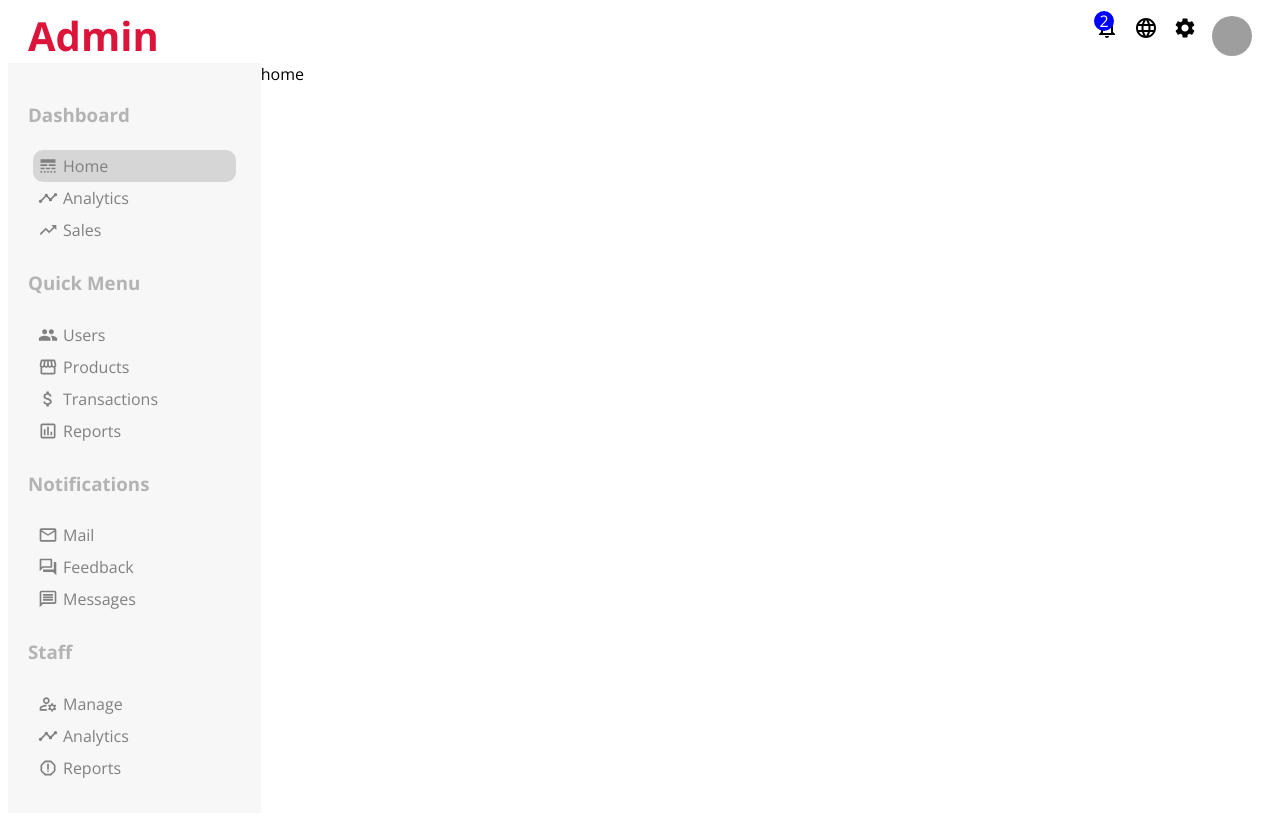
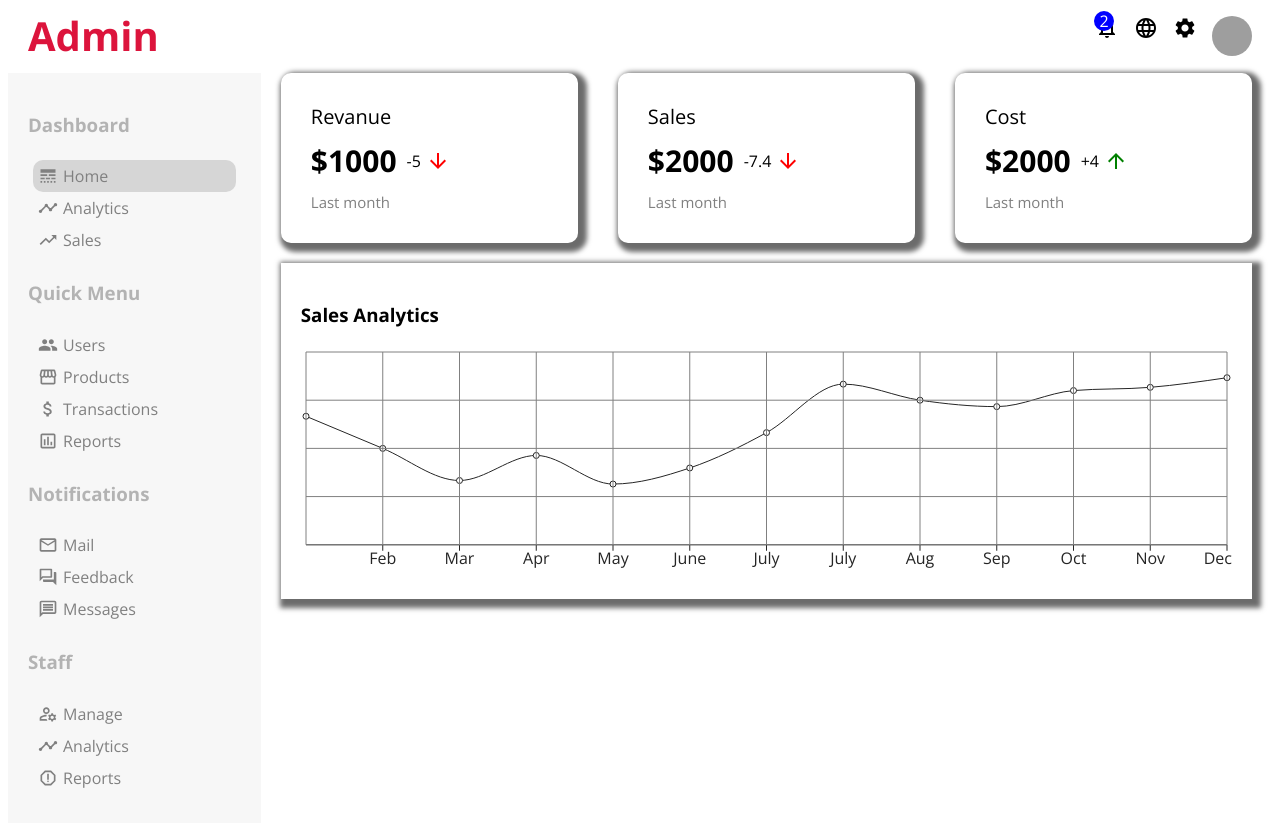
Before and after one commit to Reyes-Jose/admin-page, a React (Create React App) app: page / in a window 1280 px wide. Shown: the top 826 px of the page. Built offline with nearby package versions, Linux system fonts and the light colour scheme; grey boxes are pictures that could not be loaded; the HTML template or start-up script is replaced by a standard one; a web font is replaced by a local one.

Commit message:
adds graph and info. also makes boxes cleaner

```diff
--- a/src/App.css
+++ b/src/App.css
@@ -1,3 +1,4 @@
 .container{
     display: flex;
+    margin-top: 10px;
 }
--- /dev/null
+++ b/src/components/Chart/Chart.js
@@ -0,0 +1,80 @@
+import "./ChartStyle.css";
+import {
+  LineChart,
+  Line,
+  XAxis,
+  YAxis,
+  CartesianGrid,
+  Tooltip,
+  Legend,
+  ResponsiveContainer,
+} from "recharts";
+export default function Chart() {
+  const data = [
+    {
+      name: "Jan",
+      "Active Users": 4000,
+    },
+    {
+      name: "Feb",
+      "Active Users": 3000,
+    },
+    {
+      name: "Mar",
+      "Active Users": 2000,
+    },
+    {
+      name: "Apr",
+      "Active Users": 2780,
+    },
+    {
+      name: "May",
+      "Active Users": 1890,
+    },
+    {
+      name: "June",
+      "Active Users": 2390,
+    },
+    {
+      name: "July",
+      "Active Users": 3490,
+    },
+    {
+      name: "July",
+      "Active Users": 5000,
+    },
+    {
+      name: "Aug",
+      "Active Users": 4500,
+    },
+    {
+      name: "Sep",
+      "Active Users": 4300,
+    },
+    {
+      name: "Oct",
+      "Active Users": 4800,
+    },
+    {
+      name: "Nov",
+      "Active Users": 4900,
+    },
+    {
+      name: "Dec",
+      "Active Users": 5200,
+    },
+  ];
+  return (
+    <div className="chart">
+      <h3 className="chartTitle">Sales Analytics</h3>
+      <ResponsiveContainer width="100%" aspect={4 / 1}>
+        <LineChart data={data}>
+          <XAxis dataKey="name" stroke="#252525" />
+          <Line type="monotone" dataKey="Active Users" stroke="#252525" />
+          <Tooltip />
+          <CartesianGrid stroke="grey"/>
+        </LineChart>
+      </ResponsiveContainer>
+    </div>
+  );
+}
--- /dev/null
+++ b/src/components/Chart/ChartStyle.css
@@ -0,0 +1,10 @@
+.chart {
+  margin: 20px;
+  padding: 20px;
+  -webkit-box-shadow: 4px 4px 5px 5px rgba(0, 0, 0, 0.58);
+  -moz-box-shadow: 4px 4px 5px 5px rgba(0, 0, 0, 0.58);
+}
+
+.chartTitle{
+    margin-bottom: 20px;
+}
--- /dev/null
+++ b/src/components/featuredinfo/Info.js
@@ -0,0 +1,32 @@
+import "./InfoStyle.css";
+import { ArrowDownwardOutlined, ArrowUpwardOutlined } from "@mui/icons-material";
+export default function Info() {
+  return (
+    <div className="featured">
+      <div className="featuredItem">
+        <span className="featuredTitle">Revanue</span>
+        <div className="featuredMoneyContainer">
+            <span className="featuredMoney">$1000</span>
+            <span className="featuredMoneyRate">-5 <ArrowDownwardOutlined className="arrowIcon negative"/></span>
+        </div>
+        <span className="featuredSubTitle">Last month</span>
+      </div>
+      <div className="featuredItem">
+        <span className="featuredTitle">Sales</span>
+        <div className="featuredMoneyContainer">
+            <span className="featuredMoney">$2000</span>
+            <span className="featuredMoneyRate">-7.4 <ArrowDownwardOutlined className="arrowIcon negative"/></span>
+        </div>
+        <span className="featuredSubTitle">Last month</span>
+      </div>
+      <div className="featuredItem">
+        <span className="featuredTitle">Cost</span>
+        <div className="featuredMoneyContainer">
+            <span className="featuredMoney">$2000</span>
+            <span className="featuredMoneyRate">+4 <ArrowUpwardOutlined className="arrowIcon positive"/></span>
+        </div>
+        <span className="featuredSubTitle">Last month</span>
+      </div>
+    </div>
+  );
+}
--- /dev/null
+++ b/src/components/featuredinfo/InfoStyle.css
@@ -0,0 +1,52 @@
+.featured {
+  width: 100%;
+  display: flex;
+  justify-content: space-between;
+}
+
+.featuredItem {
+  flex: 1;
+  margin: 0px 20px;
+  padding: 30px;
+  border-radius: 10px;
+  cursor: pointer;
+  box-shadow: 4px 4px 5px 5px rgba(0, 0, 0, 0.58);
+  -webkit-box-shadow: 4px 4px 5px 5px rgba(0, 0, 0, 0.58);
+  -moz-box-shadow: 4px 4px 5px 5px rgba(0, 0, 0, 0.58);
+}
+
+.featuredTitle {
+  font-size: 20px;
+}
+
+.featuredMoneyContainer {
+  margin: 10px 0px;
+  display: flex;
+  align-items: center;
+}
+
+.featuredMoney {
+  font-size: 30px;
+  font-weight: bold;
+}
+
+.featuredMoneyRate {
+  display: flex;
+  align-items: center;
+  margin-left: 10px;
+}
+
+.arrowIcon {
+  font-size: 15px;
+  margin-left: 5px;
+  color: green;
+}
+
+.arrowIcon.negative {
+  color: red;
+}
+
+.featuredSubTitle {
+  font-size: 15px;
+  color: grey;
+}
--- a/src/components/pages/Home.js
+++ b/src/components/pages/Home.js
@@ -1,5 +1,11 @@
+import Chart from "../Chart/Chart";
+import Info from "../featuredinfo/Info";
 import "./home.css";
 
+
 export default function home() {
-  return <div className="home">home</div>;
+  return <div className="home">
+    <Info/>
+    <Chart/>
+    </div>;
 }
```
